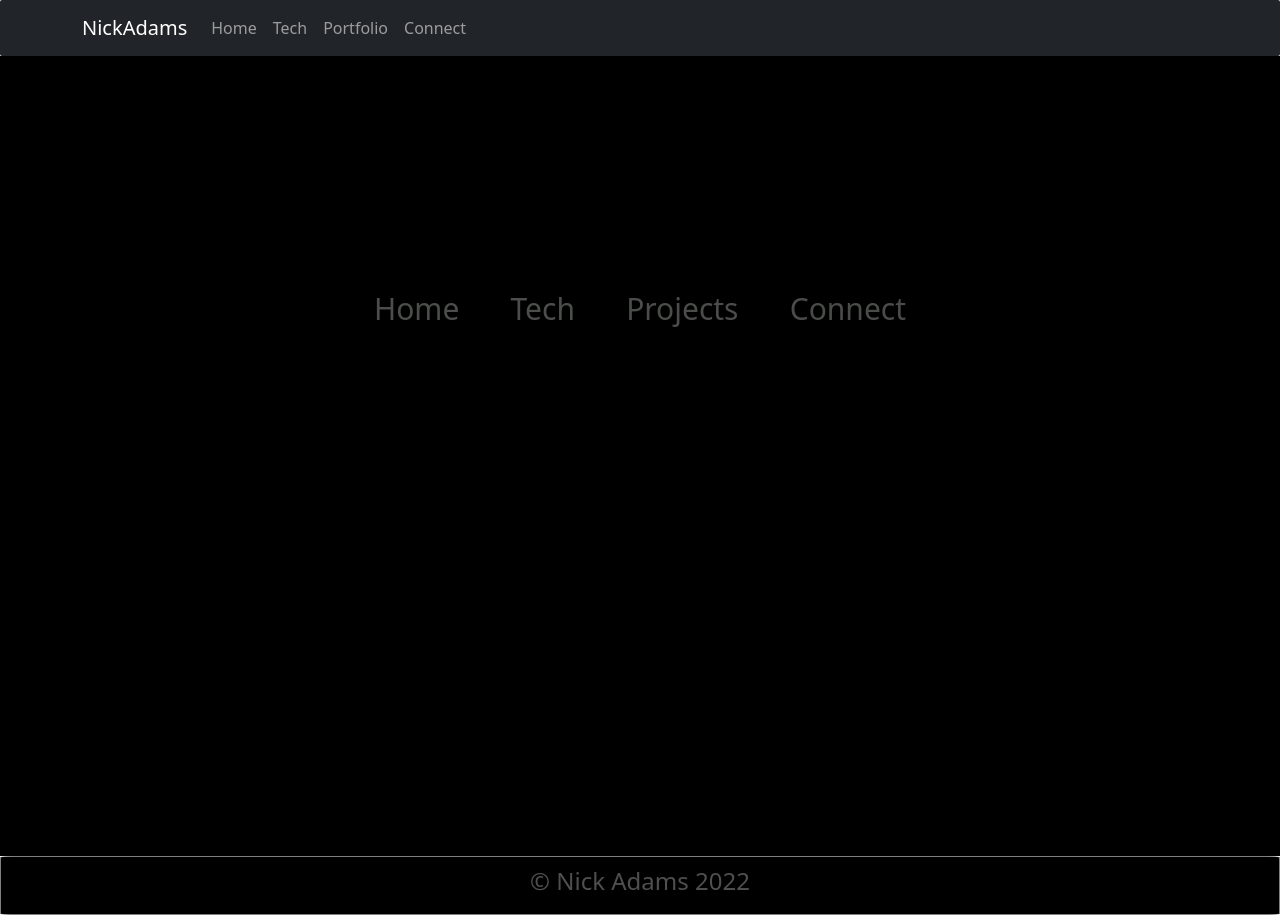
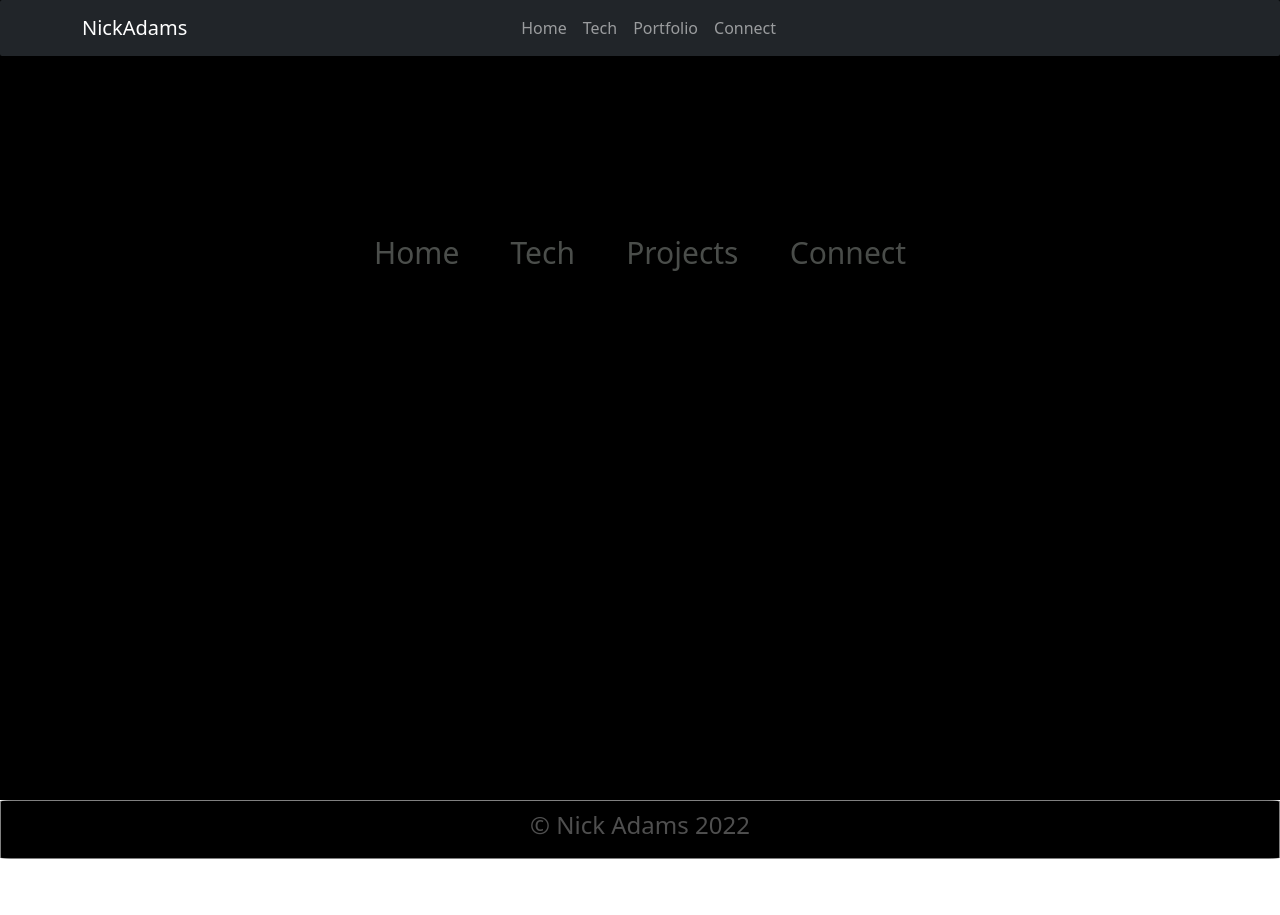
Before and after one commit to Nick-Adams-81/web-dev-portfolio-site, a Next.js app: page / in a window 1280 px wide. After the commit the page ends 859 px from the top, so only its background shows below. Built offline with nearby package versions, Linux system fonts and the light colour scheme.

Commit message:
fixed the nav to top of pages

```diff
--- a/Components/form.js
+++ b/Components/form.js
@@ -55,6 +55,7 @@ const form = () => {
             #form {
                  --animate-duration: 1500ms;
                 display: block;
+                margin-top: 56px;
                 margin-left: auto;
                 margin-right: auto;
                 width: 50%;
--- a/Components/navbar.js
+++ b/Components/navbar.js
@@ -8,12 +8,12 @@ const navbar = () => {
     return (
         <>
 
-            <Navbar bg="dark" expand="md" variant="dark" style={{borderRadius: 2, zIndex: 1}}>
+            <Navbar bg="dark" expand="md" variant="dark" style={{borderRadius: 2, zIndex: 1}} className="fixed-top">
                 <Container>
                     <Navbar.Brand href="/">NickAdams</Navbar.Brand>
                     <Navbar.Toggle aria-controls="basic-navbar-nav" />
                     <Navbar.Collapse id="basic-navbar-nav">
-                        <Nav className="me-auto" id="links">
+                        <Nav className="me-auto" id="links" style={{marginLeft: 310}}>
                             <Nav.Link href="/home">Home</Nav.Link>
                             <Nav.Link href="/tech">Tech</Nav.Link>
                             <Nav.Link href="/projects" id="link-2">Portfolio</Nav.Link>
@@ -23,7 +23,6 @@ const navbar = () => {
                 </Container>
             </Navbar>
 
-
         </>
     )
 }
--- a/pages/connect.js
+++ b/pages/connect.js
@@ -18,6 +18,7 @@ const Connect = () => {
                 background-color: black;
                 height: 800px;
                 display: block;
+
                 margin-left: auto;
                 margin-right: auto;
             }
--- a/pages/home.js
+++ b/pages/home.js
@@ -20,7 +20,6 @@ const Home = () => {
                                 </div>
                             </Col>
                         </Row>
-
 
                         <Row>
                             <Col xs={12} sm={12} md={8} style={{}}>
@@ -49,7 +48,7 @@ const Home = () => {
                         <br></br>
                         <Row>
                             <Col>
-                            <HomeLinks />
+                                <HomeLinks />
                             </Col>
                         </Row>
                     </Container>
@@ -61,7 +60,7 @@ const Home = () => {
                  .body {
                      background-color: black;
                      height: 100%;
-
+                     margin-top: 56px
                  }
 
                  h1 {
--- a/pages/projects.js
+++ b/pages/projects.js
@@ -42,6 +42,7 @@ const projects = () => {
                      background-color: black;
                      height: 100vh%;
                      width: 1000px%;
+                     margin-top: 56px;
                  }
 
                  #card-body {
```
